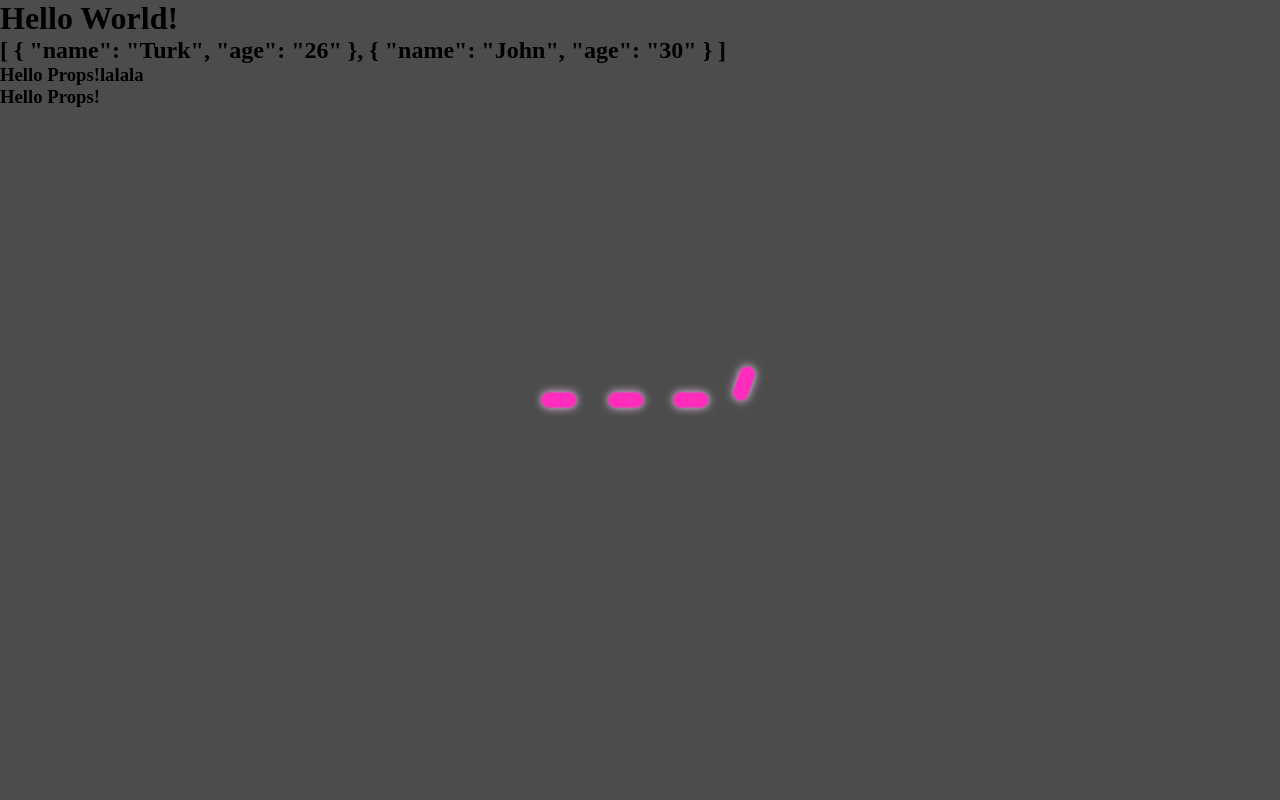
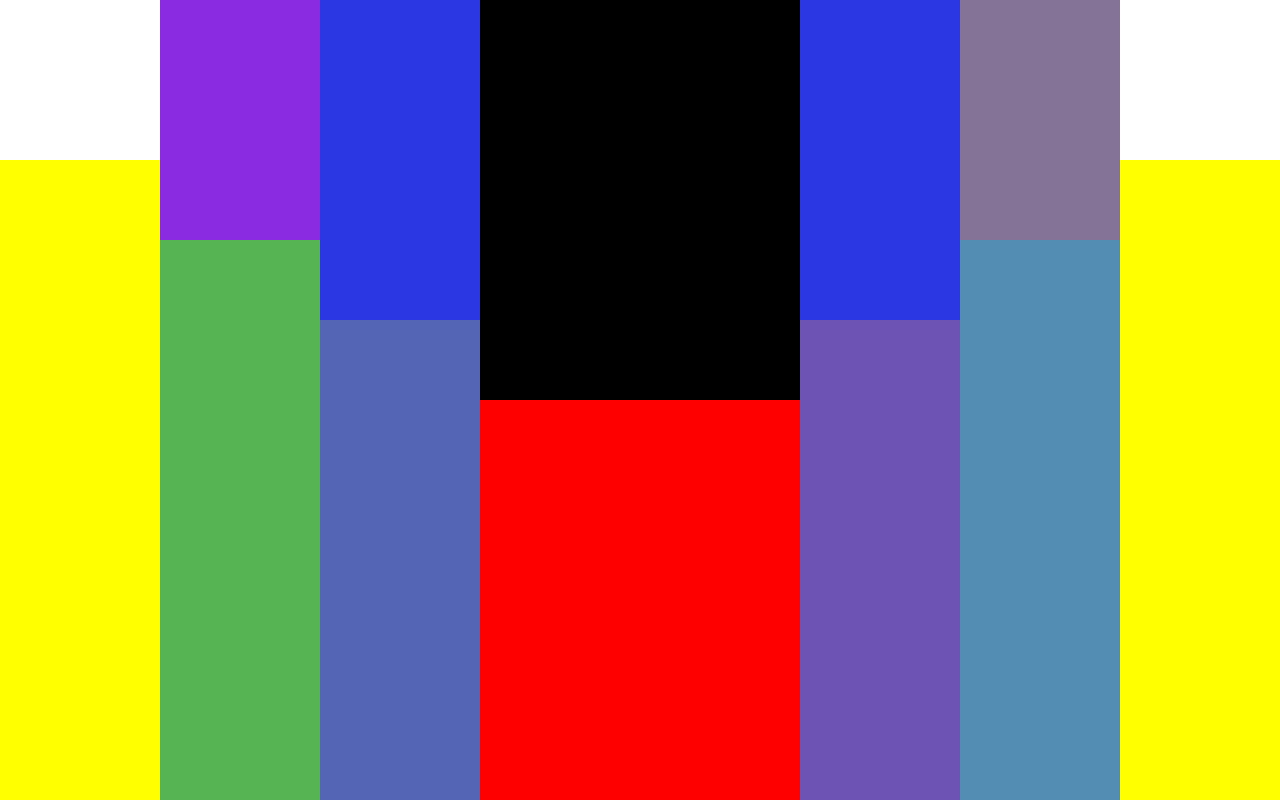
Before and after one commit to Deekor666/deekor_website, a Vue app in the folder client/: page / in a window 1280 px wide. Built offline with nearby package versions, Linux system fonts and the light colour scheme.

Commit message:
Start my curtain preloader

```diff
--- a/client/src/components/Preloader.vue
+++ b/client/src/components/Preloader.vue
@@ -1,171 +1,129 @@
 <template lang="pug">
     .preloader
-        .container
-            .dash.uno
-            .dash.dos
-            .dash.tres
-            .dash.cuatro
+        .block-top
+            .block-top-1.block-top-group
+            .block-top-2.block-top-group
+            .block-top-3.block-top-group
+            .block-top-4.block-top-group
+            .block-top-5.block-top-group
+            .block-top-6.block-top-group
+            .block-top-7.block-top-group
+            .block-top-8.block-top-group
+        .block-bottom
+            .block-bottom-1.block-bottom-group
+            .block-bottom-2.block-bottom-group
+            .block-bottom-3.block-bottom-group
+            .block-bottom-4.block-bottom-group
+            .block-bottom-5.block-bottom-group
+            .block-bottom-6.block-bottom-group
+            .block-bottom-7.block-bottom-group
+            .block-bottom-8.block-bottom-group
+
 </template>
 
 <script lang="ts">
-    import {Component, Vue} from 'vue-property-decorator';
+import { Component, Vue } from "vue-property-decorator";
 
 @Component
-    export default class Preloader extends Vue {
-
-    }
+export default class Preloader extends Vue {}
 </script>
 
 <style lang="scss">
 .preloader {
-        z-index: -10;
+  //   z-index: -10;
   width: 100%;
   height: 100%;
   background-color: rgba(0, 0, 0, 0.7);
   position: fixed;
 
-        .container {
-            position: absolute;
-            top: 50%;
-            left: 50%;
-            transform: translate(-50%, -50%);
+  .block-top {
     display: flex;
-            justify-content: center;
-            align-items: center;
+    justify-content: start;
+    align-items: start;
+    width: 100%;
+    height: 50%;
+    background-color: black;
+
+    .block-top-group {
+      width: 20%;
     }
 
-        .dash {
-            margin: 0 15px;
-            width: 35px;
-            height: 15px;
-            border-radius: 8px;
-            background: #FF2CBD;
-            box-shadow: 0 0 10px 0 #FECDFF;
+    .block-top-1 {
+      height: 40%;
+      background-color: white;
+    }
+    .block-top-2 {
+      height: 60%;
+      background-color: blueviolet;
+    }
+    .block-top-3 {
+      height: 80%;
+      background-color: rgb(43, 55, 226);
+    }
+    .block-top-6 {
+      height: 80%;
+      background-color: rgb(43, 55, 226);
     }
 
-        .uno {
-            margin-right: -18px;
-            transform-origin: center left;
-            animation: spin 3s linear infinite;
+    .block-top-7 {
+      height: 60%;
+      background-color: rgb(133, 114, 151);
     }
 
-        .dos {
-            transform-origin: center right;
-            animation: spin2 3s linear infinite;
-            animation-delay: .2s;
+    .block-top-8 {
+      height: 40%;
+      background-color: white;
+    }
+  }
+  .block-bottom {
+    display: flex;
+    justify-content: start;
+    align-items: start;
+    width: 100%;
+    height: 50%;
+    background-color: red;
+
+    .block-bottom-group {
+      width: 20%;
     }
 
-        .tres {
-            transform-origin: center right;
-            animation: spin3 3s linear infinite;
-            animation-delay: .3s;
+    .block-bottom-1 {
+      position: relative;
+      top: -60%;
+      height: 160%;
+      background-color: yellow;
+    }
+    .block-bottom-2 {
+      position: relative;
+      top: -40%;
+      height: 140%;
+      background-color: rgb(86, 180, 83);
+    }
+    .block-bottom-3 {
+      position: relative;
+      top: -20%;
+      height: 120%;
+      background-color: rgb(83, 101, 180);
+    }
+    .block-bottom-6 {
+      position: relative;
+      top: -20%;
+      height: 120%;
+      background-color: rgb(109, 83, 180);
     }
 
-        .cuatro {
-            transform-origin: center right;
-            animation: spin4 3s linear infinite;
-            animation-delay: .4s;
+    .block-bottom-7 {
+      position: relative;
+      top: -40%;
+      height: 140%;
+      background-color: rgb(83, 141, 180);
     }
 
-        @keyframes spin {
-            0% {
-                transform: rotate(0deg);
-            }
-            25% {
-                transform: rotate(360deg);
-            }
-            30% {
-                transform: rotate(370deg);
-            }
-            35% {
-                transform: rotate(360deg);
-            }
-            100% {
-                transform: rotate(360deg);
-            }
-        }
-
-        @keyframes spin2 {
-            0% {
-                transform: rotate(0deg);
-            }
-            20% {
-                transform: rotate(0deg);
-            }
-            30% {
-                transform: rotate(-180deg);
-            }
-            35% {
-                transform: rotate(-190deg);
-            }
-            40% {
-                transform: rotate(-180deg);
-            }
-            78% {
-                transform: rotate(-180deg);
-            }
-            95% {
-                transform: rotate(-360deg);
-            }
-            98% {
-                transform: rotate(-370deg);
-            }
-            100% {
-                transform: rotate(-360deg);
-            }
-        }
-
-        @keyframes spin3 {
-            0% {
-                transform: rotate(0deg);
-            }
-            27% {
-                transform: rotate(0deg);
-            }
-            40% {
-                transform: rotate(180deg);
-            }
-            45% {
-                transform: rotate(190deg);
-            }
-            50% {
-                transform: rotate(180deg);
-            }
-            62% {
-                transform: rotate(180deg);
-            }
-            75% {
-                transform: rotate(360deg);
-            }
-            80% {
-                transform: rotate(370deg);
-            }
-            85% {
-                transform: rotate(360deg);
-            }
-            100% {
-                transform: rotate(360deg);
-            }
-        }
-
-        @keyframes spin4 {
-            0% {
-                transform: rotate(0deg);
-            }
-            38% {
-                transform: rotate(0deg);
-            }
-            60% {
-                transform: rotate(-360deg);
-            }
-            65% {
-                transform: rotate(-370deg);
-            }
-            75% {
-                transform: rotate(-360deg);
-            }
-            100% {
-                transform: rotate(-360deg);
+    .block-bottom-8 {
+      position: relative;
+      top: -60%;
+      height: 160%;
+      background-color: yellow;
     }
   }
 }
```
Also changed, not shown: 1 other file (tests, documents, lock files or other folders). Lines whose indentation alone changed are shown as unchanged.
